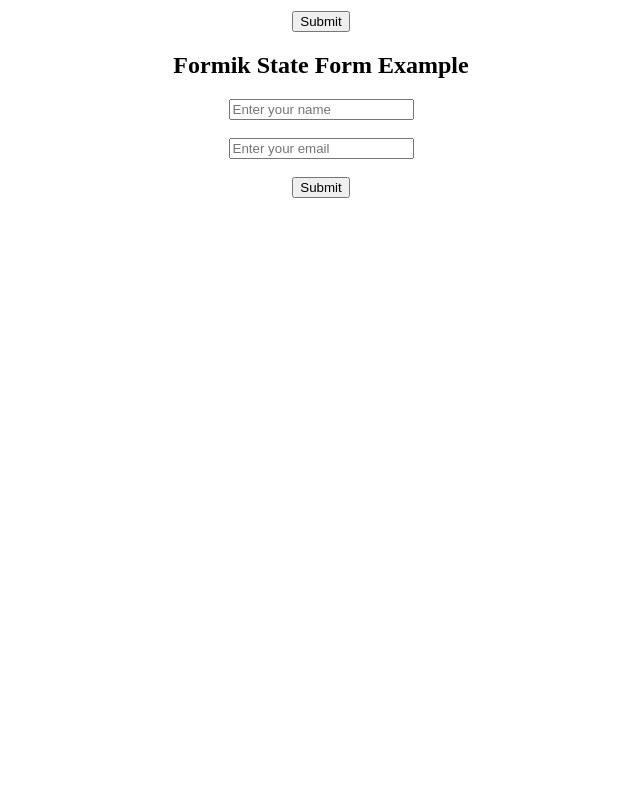
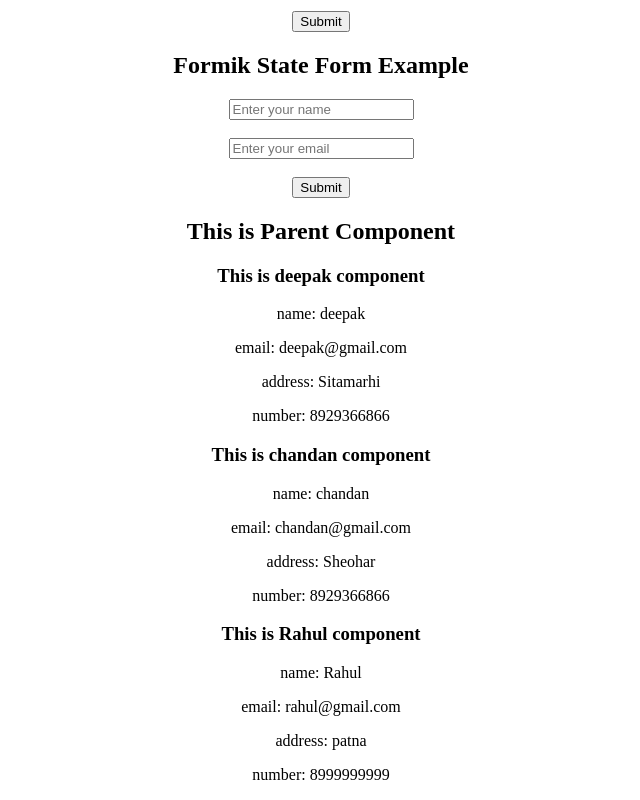
Before and after one commit to deepakkumar69877/React-Hook-Example, a React (Create React App) app: page / in a window 1280 px wide. Shown: the part 435-1235 px from the top of the page, without its empty margins (319-959 px from the left). Before the commit the page ends 800 px from the top, so only its background shows below. Built offline with nearby package versions, Linux system fonts and the light colour scheme.

Commit message:
Pass the data from parent component to child component

```diff
--- a/src/App.js
+++ b/src/App.js
@@ -1,6 +1,7 @@
 
 import FormikStateFormValidation from "./component/feature/FormikStateFormValidation";
 import Forms from "./component/feature/Forms";
+import PassDataParentToChild from "./component/feature/PassDataParentToChild";
 import UseEffectExample from "./component/hook/UseEffectExample";
 import UseStateExample from "./component/hook/UseStateExample";
 
@@ -11,6 +12,7 @@
     <UseEffectExample />
     <Forms />
     <FormikStateFormValidation />
+    <PassDataParentToChild />
     </div>
   );
 }
--- /dev/null
+++ b/src/component/feature/PassDataParentToChild.js
@@ -0,0 +1,45 @@
+import React from 'react';
+
+export const ChildComponent = ({ dataFromParent }) => {
+    return (
+        <div>
+            <h3>This is {dataFromParent.name} component</h3>
+            <p> name: {dataFromParent.name} </p>
+            <p> email: {dataFromParent.email} </p>
+            <p> address: {dataFromParent.address} </p>
+            <p> number: {dataFromParent.phone} </p>
+        </div>
+    )
+}
+
+const PassDataParentToChild = () => {
+    let data = [{
+        name: "deepak",
+        email: "deepak@gmail.com",
+        address: "Sitamarhi",
+        phone: 8929366866,
+    },
+    {
+        name: "chandan",
+        email: "chandan@gmail.com",
+        address: "Sheohar",
+        phone: 8929366866,
+    },
+    {
+        name: "Rahul",
+        email: "rahul@gmail.com",
+        address: "patna",
+        phone: 8999999999,
+    }];
+    return (
+        <div style={{ textAlign: "center" }}>
+            <h2>This is Parent Component</h2>
+            {/* const data = {JSON.stringify(data)} */}
+            {data.map((item, index) => (
+                <ChildComponent key={index} dataFromParent={item} />
+            ))}
+        </div>
+    )
+}
+
+export default PassDataParentToChild;
```
Also changed, not shown: src/component/feature/FormikStateFormValidation.js (line endings or trailing spaces).
